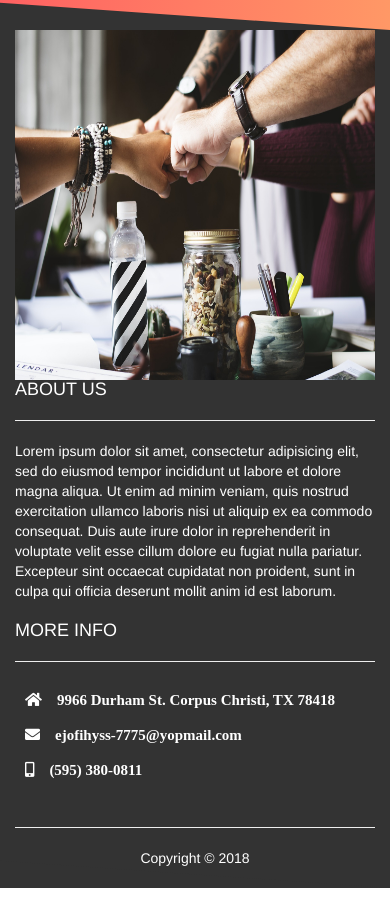
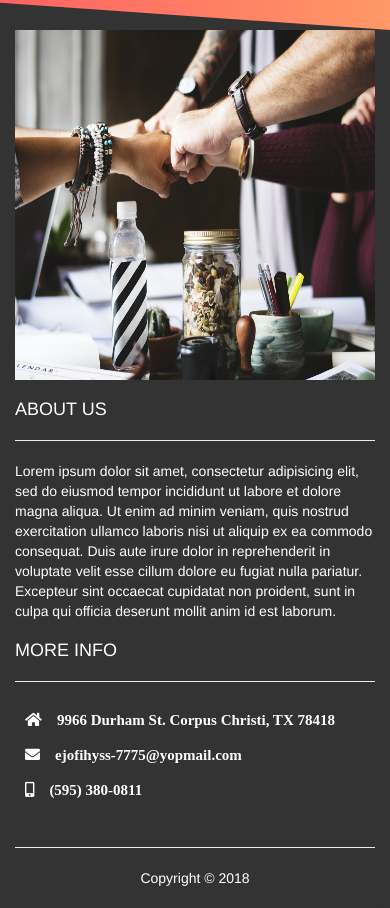
Before and after one commit to sunil-thapa99/practice, a plain HTML site: page index.html in a window 390 px wide. Shown: the part 2678-3586 px from the top of the page. Drawn offline with nearby package versions, Linux system fonts and the light colour scheme.

Commit message:
Padding maintained of About section

```diff
--- a/assets/css/styles.css
+++ b/assets/css/styles.css
@@ -119,3 +119,8 @@ footer:after{
 		padding: 90px;
 	}
 }
+@media only screen and (max-width: 1000px){
+	#about{
+		padding-top: 20px;
+	}
+}
--- a/index.html
+++ b/index.html
@@ -87,7 +87,7 @@
                     <img src="assets/img/company.jpg">
                 </div>
                 <div class="col-xs-12 col-sm-12 col-md-6">
-                    <h4>ABOUT US</h4><hr>
+                    <h4 id="about">ABOUT US</h4><hr>
                     <p>Lorem ipsum dolor sit amet, consectetur adipisicing elit, sed do eiusmod
                     tempor incididunt ut labore et dolore magna aliqua. Ut enim ad minim veniam,
                     quis nostrud exercitation ullamco laboris nisi ut aliquip ex ea commodo
```
